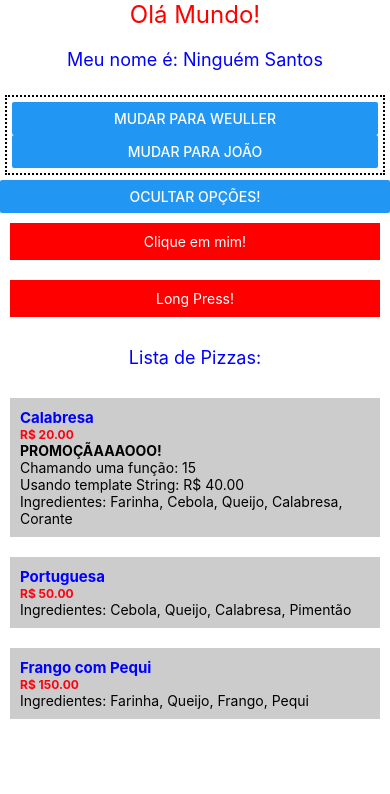
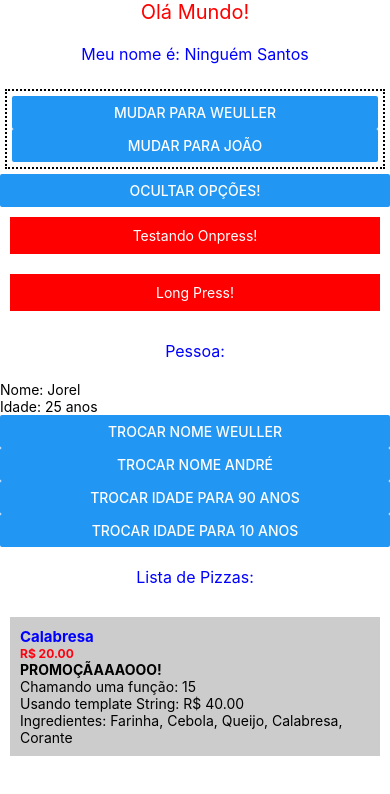
Before and after one commit to weullermarcos/b7web_react_native_1, a React Native app: screen / in a window 390 px wide. Shown: the top 794 px of the page. Built offline with nearby package versions, Linux system fonts and the light colour scheme.

Commit message:
Trocando valores em uma state de objeto

```diff
--- a/App.tsx
+++ b/App.tsx
@@ -4,6 +4,7 @@ import Constants from 'expo-constants';
 //importando componente PizzaItem criado
 import { PizzaItem } from './components/PizzaItem';
 import { useState } from "react";
+import { Pessoa } from "./types/Pessoa";
 
 const App = () =>{
 
@@ -14,6 +15,31 @@ const App = () =>{
    //Criando state para ocultar ou exibir os botões de troca de nome
    const [showOptions, setShowOptions] = useState(true);
 
+
+   //Criando uma state para o objeto pessoa
+   const [pessoa, setPessoa] = useState<Pessoa>({
+      nome: 'Jorel',
+      idade: 25,
+      altura: 1.85,
+      peso: 96
+   });
+
+
+   //Função para trocar o nome da pessoa pelo nome recebido
+   const trocaNome = (novNome: string) => {
+
+      //os ... permite clonar um objeto inteiro e só modificar o que for necessário
+      //no exemplo abaixo clonamos o objeto pessoa e só trocamos o nome
+      setPessoa({...pessoa, nome: novNome});
+   }
+
+   //Troca a Idade da pessoa pela idade recebida
+   const trocaIdade = (novaIdade: number) => {
+
+      //os ... permite clonar um objeto inteiro e só modificar o que for necessário
+      //no exemplo abaixo clonamos o objeto pessoa e só trocamos a idade
+      setPessoa({...pessoa, idade: novaIdade});
+   }
 
    //Ação do botão para trocar o nome para Weuller
    const handleBotao1 = () => {
@@ -75,7 +101,7 @@ const App = () =>{
 
       <Pressable style={styles.button} onPressIn={handleComecouApertar} onPressOut={handleTerminouApertar}>
          <View>
-            <Text style={styles.buttonText}>Clique em mim!</Text>
+            <Text style={styles.buttonText}>Testando Onpress!</Text>
          </View>
       </Pressable>
 
@@ -85,6 +111,15 @@ const App = () =>{
          </View>
       </Pressable>
 
+      <Text style={styles.subtitulo}>Pessoa:</Text>
+      <Text>Nome: {pessoa.nome}</Text>
+      <Text>Idade: {pessoa.idade} anos</Text>
+
+      <Button title="Trocar nome Weuller" onPress={() => trocaNome('Weuller')}/>
+      <Button title="Trocar nome André" onPress={() => trocaNome('André')}/>
+
+      <Button title="Trocar idade para 90 anos" onPress={() => trocaIdade(90)}/>
+      <Button title="Trocar idade para 10 anos" onPress={() => trocaIdade(10)}/>
 
       <Text style={styles.subtitulo}>Lista de Pizzas:</Text>
 
@@ -96,20 +131,6 @@ const App = () =>{
          onPress={() => Alert.alert('Calabresa')}
       />
 
-      <PizzaItem
-         name="Portuguesa"
-         price={50}
-         items={['Cebola', 'Queijo', 'Calabresa', 'Pimentão']}
-         onPress={() => Alert.alert('Portuguesa')}
-      />
-
-      <PizzaItem
-         name="Frango com Pequi"
-         price={150}
-         items={['Farinha', 'Queijo', 'Frango', 'Pequi']}
-         onPress={() => Alert.alert('Frango com Pequi')}
-      />
-
    </SafeAreaView>
    );
 }
@@ -117,13 +138,13 @@ const App = () =>{
 const styles = StyleSheet.create({
 
    titulo:{
-      fontSize: 24,
+      fontSize: 20,
       color: '#FF0000',
       textAlign: 'center',
    },
 
    subtitulo:{
-      fontSize: 18,
+      fontSize: 16,
       color: '#0000FF',
       textAlign: 'center',
       marginTop: 20,
```
